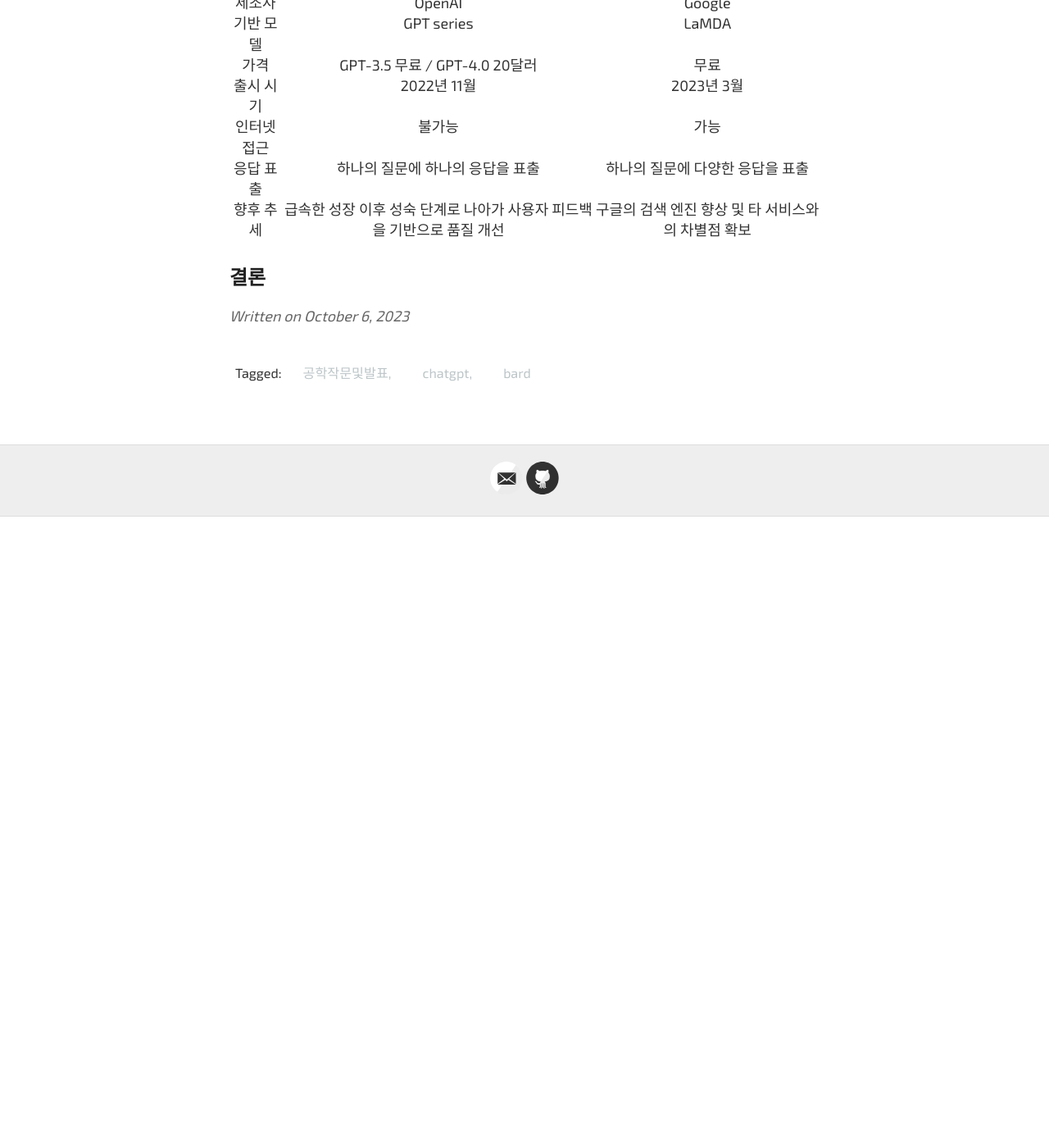
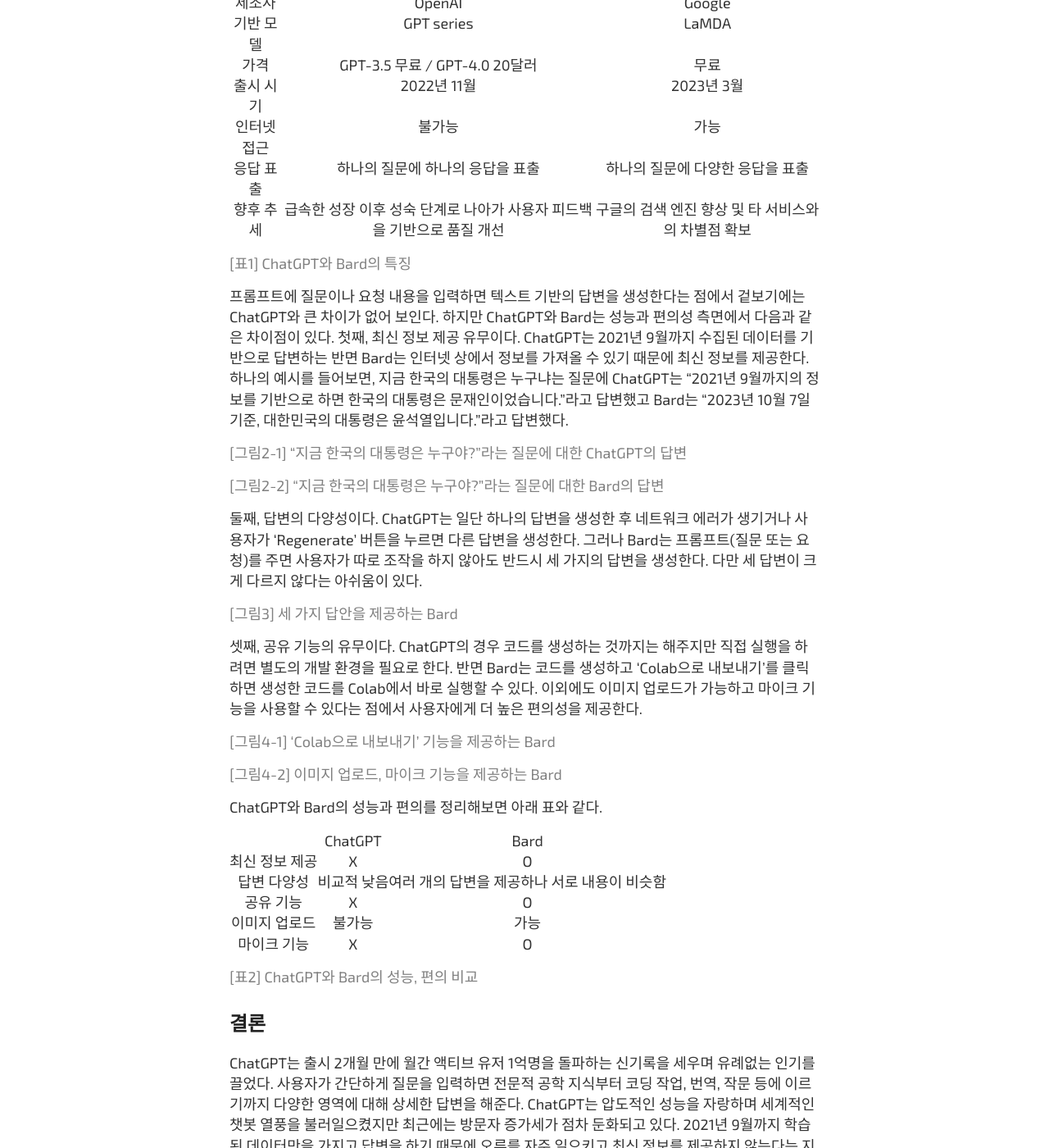
Before and after one commit to dlwltn0430/dlwltn0430.github.io, a Jekyll site: the page built from _posts/2023-10-06/2023-10-06-공작발03.md, in a window 1280 px wide and 1400 px high, scrolled down 1265 px. Shown: the whole window at 82% size. Built offline with Jekyll 4.4.1, drawn with Linux system fonts in a browser that asks for light colours; some web fonts are replaced; before the commit the page ends 1895 px from its top, so only the background shows below that; some of the changed text lies outside the part shown.

Commit message:
공작발 과제 03 3차 수정

```diff
--- a/_posts/2023-10-06/2023-10-06-공작발03.md
+++ b/_posts/2023-10-06/2023-10-06-공작발03.md
@@ -30,4 +29,45 @@ Bard는 구글의 대규모 언어 모델 ‘람다(LaMDA)’를 기반으로
 | 향후 추세 | 급속한 성장 이후 성숙 단계로 나아가 사용자 피드백을 기반으로 품질 개선 | 구글의 검색 엔진 향상 및 타 서비스와의 차별점 확보 |
 
 
+<small style="color: gray;">[표1] ChatGPT와 Bard의 특징</small>
+
+프롬프트에 질문이나 요청 내용을 입력하면 텍스트 기반의 답변을 생성한다는 점에서 겉보기에는 ChatGPT와 큰 차이가 없어 보인다. 하지만 ChatGPT와 Bard는 성능과 편의성 측면에서 다음과 같은 차이점이 있다.
+첫째, 최신 정보 제공 유무이다. ChatGPT는 2021년 9월까지 수집된 데이터를 기반으로 답변하는 반면 Bard는 인터넷 상에서 정보를 가져올 수 있기 때문에 최신 정보를 제공한다. 하나의 예시를 들어보면, 지금 한국의 대통령은 누구냐는 질문에 ChatGPT는 “2021년 9월까지의 정보를 기반으로 하면 한국의 대통령은 문재인이었습니다.”라고 답변했고 Bard는 “2023년 10월 7일 기준, 대한민국의 대통령은 윤석열입니다.”라고 답변했다.
+
+<small style="color: gray;">[그림2-1] “지금 한국의 대통령은 누구야?”라는 질문에 대한 ChatGPT의 답변</small>
+
+<small style="color: gray;">[그림2-2] “지금 한국의 대통령은 누구야?”라는 질문에 대한 Bard의 답변</small>
+
+
+둘째, 답변의 다양성이다. ChatGPT는 일단 하나의 답변을 생성한 후 네트워크 에러가 생기거나 사용자가 ‘Regenerate’ 버튼을 누르면 다른 답변을 생성한다. 그러나 Bard는 프롬프트(질문 또는 요청)를 주면 사용자가 따로 조작을 하지 않아도 반드시 세 가지의 답변을 생성한다. 다만 세 답변이 크게 다르지 않다는 아쉬움이 있다.
+
+<small style="color: gray;">[그림3] 세 가지 답안을 제공하는 Bard</small>
+
+셋째, 공유 기능의 유무이다. ChatGPT의 경우 코드를 생성하는 것까지는 해주지만 직접 실행을 하려면 별도의 개발 환경을 필요로 한다. 반면 Bard는 코드를 생성하고 ‘Colab으로 내보내기’를 클릭하면 생성한 코드를 Colab에서 바로 실행할 수 있다. 이외에도 이미지 업로드가 가능하고 마이크 기능을 사용할 수 있다는 점에서 사용자에게 더 높은 편의성을 제공한다.
+
+<small style="color: gray;">[그림4-1] ‘Colab으로 내보내기’ 기능을 제공하는 Bard</small>
+
+<small style="color: gray;">[그림4-2] 이미지 업로드, 마이크 기능을 제공하는 Bard</small>
+
+ChatGPT와 Bard의 성능과 편의를 정리해보면 아래 표와 같다.
+
+
+| | ChatGPT | Bard |
+|:---:|:---:|:---:|
+| 최신 정보 제공 | X | O |
+| 답변 다양성 | 비교적 낮음 | 여러 개의 답변을 제공하나 서로 내용이 비슷함 |
+| 공유 기능 | X | O |
+| 이미지 업로드 | 불가능 | 가능 |
+| 마이크 기능 | X | O |
+
+
+<small style="color: gray;">[표2] ChatGPT와 Bard의 성능, 편의 비교</small>
+
 ## 결론
+ChatGPT는 출시 2개월 만에 월간 액티브 유저 1억명을 돌파하는 신기록을 세우며 유례없는 인기를 끌었다. 사용자가 간단하게 질문을 입력하면 전문적 공학 지식부터 코딩 작업, 번역, 작문 등에 이르기까지 다양한 영역에 대해 상세한 답변을 해준다. ChatGPT는 압도적인 성능을 자랑하며 세계적인 챗봇 열풍을 불러일으켰지만 최근에는 방문자 증가세가 점차 둔화되고 있다. 2021년 9월까지 학습된 데이터만을 가지고 답변을 하기 때문에 오류를 자주 일으키고 최신 정보를 제공하지 않는다는 지적이 있다. 반면 Bard는 구글의 검색 엔진을 통해 최신 정보에 대한 비교적 높은 정확성을 보여준다. 초기 Bard의 경우 이전 대화 내용을 기억하지 않고 영어만 지원한다는 점에서 ChatGPT에 비해 경쟁력이 떨어졌으나, 현재는 ChatGPT처럼 방을 생성하여 새로운 대화를 시작하고 이전 대화를 기억할 수 있으며 40여개 언어를 지원하고 있다. 아직 ChatGPT에 비해 인지도가 많이 떨어지지만 향후 높은 성장세를 보일 것으로 기대된다.
+ChatGPT와 Bard 중 어떤 것이 더 나은지에 대한 판단은 사용 목적에 따라 다르다. ChatGPT는 방대한 지식을 기반으로 자세하고 포괄적인 정보를 얻고자 할 때 적합하고 Bard는 자연스러운 개방형 대화 능력과 최신 정보를 필요로 할 때 유용할 것이다. 개인정보 유출, 표절, 정보의 신뢰성 문제가 개선된다면 우리 일상생활에서 ChatGPT, Bard와 같은 대화형 인공지능의 활용도는 더 높아질 것으로 전망된다.
+
+## 참고문헌
+[1] 신제인, “챗GPT, 국민 3명 중 1명 써봤다..."신뢰도 상당" 50·60대 호평”, 디지털데일리, 2023.03.20., <https://ddaily.co.kr/page/view/2023032010170949815>
+
+[2] Arianna Johnson, “Bard Vs. ChatGPT: The Major Difference Between The AI Chat Tools, Explained”, Forbes, 2023.03.21., <https://www.forbes.com/sites/ariannajohnson/2023/03/21/bard-vs-chatgpt-the-major-difference-between-the-ai-chat-tools-explained/?sh=4b2e23c4684a>
```
Also changed, not shown: other parts of _posts/2023-10-06/2023-10-06-공작발03.md (+0 -1 lines), _posts/2023-10-06/img1.png (deleted).
